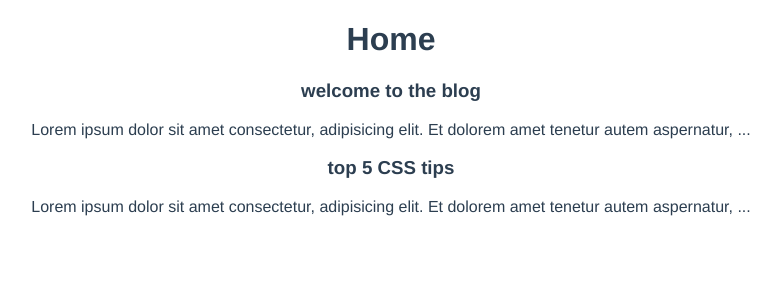
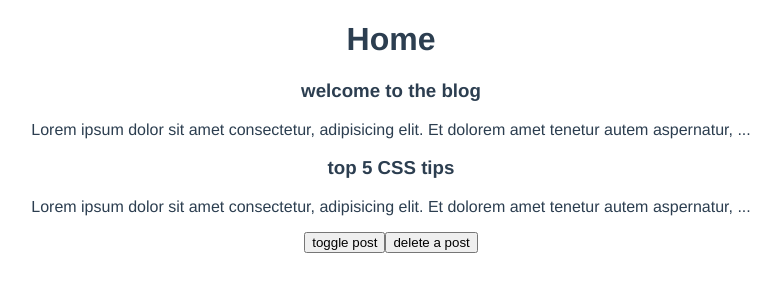
Before and after one commit to lbertoncello/vue-dojo-blog, a Vue app: page / in a window 1280 px wide. Shown: the top 300 px of the page, without its empty margins (249-1030 px from the left). Built offline with nearby package versions, Linux system fonts and the light colour scheme.

Commit message:
class: lifecycle hooks

```diff
--- a/src/components/PostList.vue
+++ b/src/components/PostList.vue
@@ -7,6 +7,7 @@
 </template>
 
 <script>
+import { onMounted, onUnmounted, onUpdated } from 'vue'
 import SinglePost from './SinglePost.vue'
 
 export default {
@@ -15,7 +16,13 @@ export default {
   components: { SinglePost },
   // This is how we access props inside the setup function
   setup(props) {
-    console.log(props.posts)
+    // Lifecycle hooks
+    onMounted(() => console.log('component mounted'))
+    onUnmounted(() => console.log('component unmounted'))
+    onUpdated(() => console.log('component updated'))
+  },
+  mounted() {
+    console.log('mounted using options api')
   }
 }
 </script>
--- a/src/views/Home.vue
+++ b/src/views/Home.vue
@@ -1,7 +1,9 @@
 <template>
   <div class="home">
     <h1>Home</h1>
-    <PostList :posts="posts" />
+    <PostList v-if="showPosts" :posts="posts" />
+    <button @click="handleTogglePost">toggle post</button>
+    <button @click="handleDeletePost">delete a post</button>
   </div>
 </template>
 
@@ -18,8 +20,17 @@ export default {
       { title: 'welcome to the blog', body: 'Lorem ipsum dolor sit amet consectetur, adipisicing elit. Et dolorem amet tenetur autem aspernatur, aliquid saepe eligendi, reiciendis quia ducimus neque iste ea nobis, repellendus esse quisquam hic. Accusantium nobis totam tenetur inventore non optio a earum dolorum! Labore doloremque iusto sapiente illo esse porro in, alias est voluptatibus error iure nostrum mollitia magnam commodi vel quasi! Recusandae, qui consequuntur!', id: 1 },
       { title: 'top 5 CSS tips', body: 'Lorem ipsum dolor sit amet consectetur, adipisicing elit. Et dolorem amet tenetur autem aspernatur, aliquid saepe eligendi, reiciendis quia ducimus neque iste ea nobis, repellendus esse quisquam hic. Accusantium nobis totam tenetur inventore non optio a earum dolorum! Labore doloremque iusto sapiente illo esse porro in, alias est voluptatibus error iure nostrum mollitia magnam commodi vel quasi! Recusandae, qui consequuntur!', id: 2 }
     ])
+    const showPosts = ref(true)
 
-    return { posts }
+    const handleTogglePost = () => showPosts.value = !showPosts.value
+    const handleDeletePost = () => posts.value.pop()
+
+    return {
+      posts,
+      showPosts,
+      handleTogglePost,
+      handleDeletePost
+    }
   }
 }
 </script>
```
